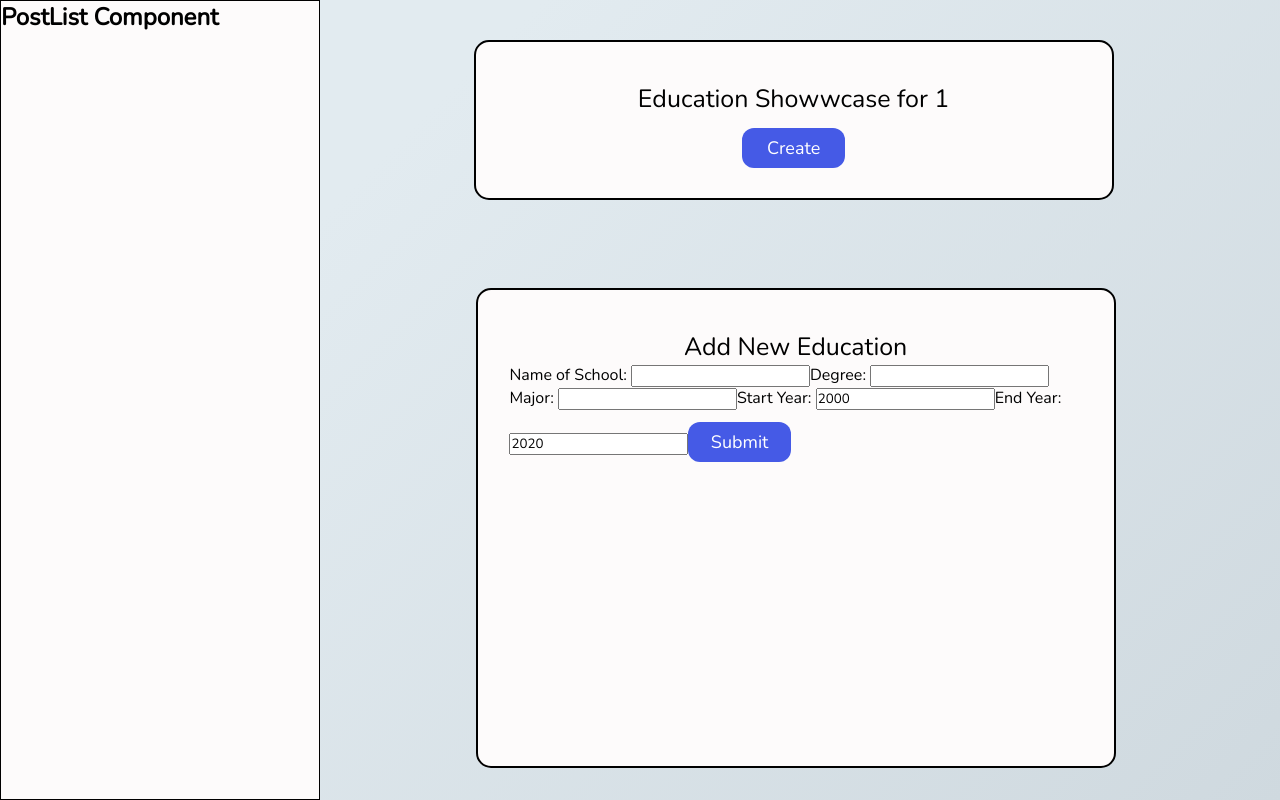
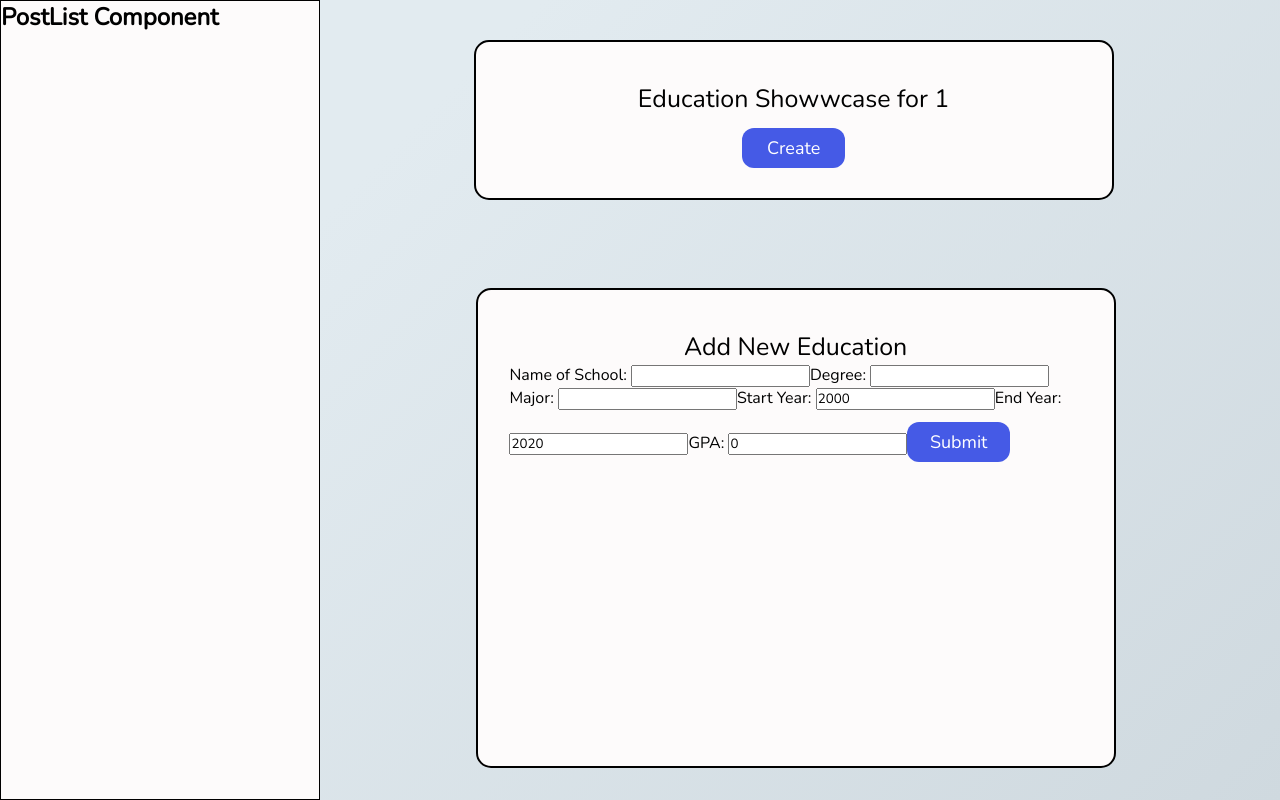
Before and after one commit to derek-oshita/education-client, a React (Create React App) app: page /1 in a window 1280 px wide. Both pictures are taken after a click on the button "Create". Built offline with nearby package versions, Linux system fonts and the light colour scheme.

Commit message:
newGrade added.

```diff
--- a/src/components/IndexPage/IndexPage.tsx
+++ b/src/components/IndexPage/IndexPage.tsx
@@ -34,8 +34,8 @@ const IndexPage: React.FC = () => {
     const params  = useParams<RouteParams>();
 
     // need to figure out how to handle more values
-    const addPost = (nameOfSchool: string, degree: string, fieldOfStudy: string, newStartYear: number, newEndYear: number) => {
-        setPosts([...posts, { nameOfSchool: nameOfSchool, degree: degree,  fieldOfStudy: fieldOfStudy, startYear: newStartYear, endYear: newEndYear}])
+    const addPost = (nameOfSchool: string, degree: string, fieldOfStudy: string, newStartYear: number, newEndYear: number, newGrade: number) => {
+        setPosts([...posts, { nameOfSchool: nameOfSchool, degree: degree,  fieldOfStudy: fieldOfStudy, startYear: newStartYear, endYear: newEndYear, grade: newGrade}])
     }
 
     return(
--- a/src/components/Modal/ModalContent.tsx
+++ b/src/components/Modal/ModalContent.tsx
@@ -3,7 +3,7 @@ import './Modal.css';
 import { withRouter, RouteComponentProps } from 'react-router-dom';
 
 interface AddPostProps {
-    addPost: (nameOfSchool: string, degree: string, fieldOfStudy: string, newStartYear: number, newEndYear: number ) => void;
+    addPost: (nameOfSchool: string, degree: string, fieldOfStudy: string, newStartYear: number, newEndYear: number, newGrade: number ) => void;
 }
 
 const ModalContent: React.FC<ModalContentProps & RouteComponentProps & AddPostProps> = ({ setModalOpen, addPost }) => {
@@ -17,7 +17,8 @@ const ModalContent: React.FC<ModalContentProps & RouteComponentProps & AddPostPr
     const [newStartYear, setNewStartYear] = useState(2000);
     // newEndYear
     const [newEndYear, setNewEndYear] = useState(2020);
-
+    // newGrade
+    const [newGrade, setNewGrade] = useState(0);
 
     const handleSchool = (e: ChangeEvent<HTMLInputElement>) => {
         setNewSchool(e.target.value)
@@ -41,9 +42,14 @@ const ModalContent: React.FC<ModalContentProps & RouteComponentProps & AddPostPr
         setNewEndYear(num);
     }
 
+    const handleNewGrade = (e: ChangeEvent<HTMLInputElement>) => {
+        let num = parseInt(e.target.value)
+        setNewGrade(num);
+    }
+
     const handleSubmit = (e: FormEvent<HTMLButtonElement>) => {
         e.preventDefault();
-        addPost(newSchool, newDegree, newFieldOfStudy, newStartYear, newEndYear);
+        addPost(newSchool, newDegree, newFieldOfStudy, newStartYear, newEndYear, newGrade);
         setModalOpen(false);
     }
 
@@ -74,6 +80,10 @@ const ModalContent: React.FC<ModalContentProps & RouteComponentProps & AddPostPr
                 <label htmlFor="endYear">End Year: </label>
                 <input id="endYear" type="number" value={newEndYear} onChange={handleNewEndYear} max="2020"/>
 
+                {/* GRADE / GPA */}
+                <label htmlFor="grade">GPA: </label>
+                <input id="grade" type="number" value={newGrade} onChange={handleNewGrade} max="4"/>
+
                 {/* BUTTON */}
                 <button onClick={handleSubmit} type="submit" className="btn">Submit</button>
             </form>
```
Also changed, not shown: 1 other file (tests, documents, lock files or other folders).
